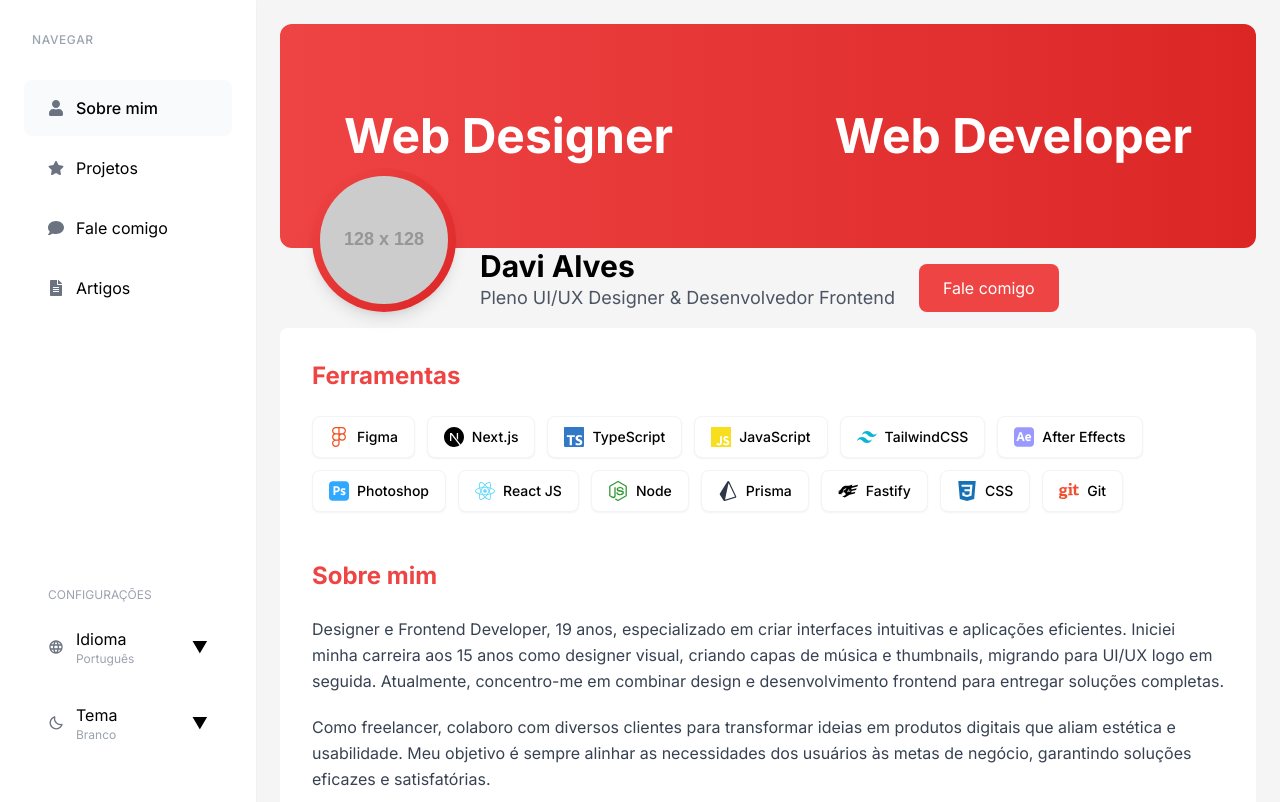
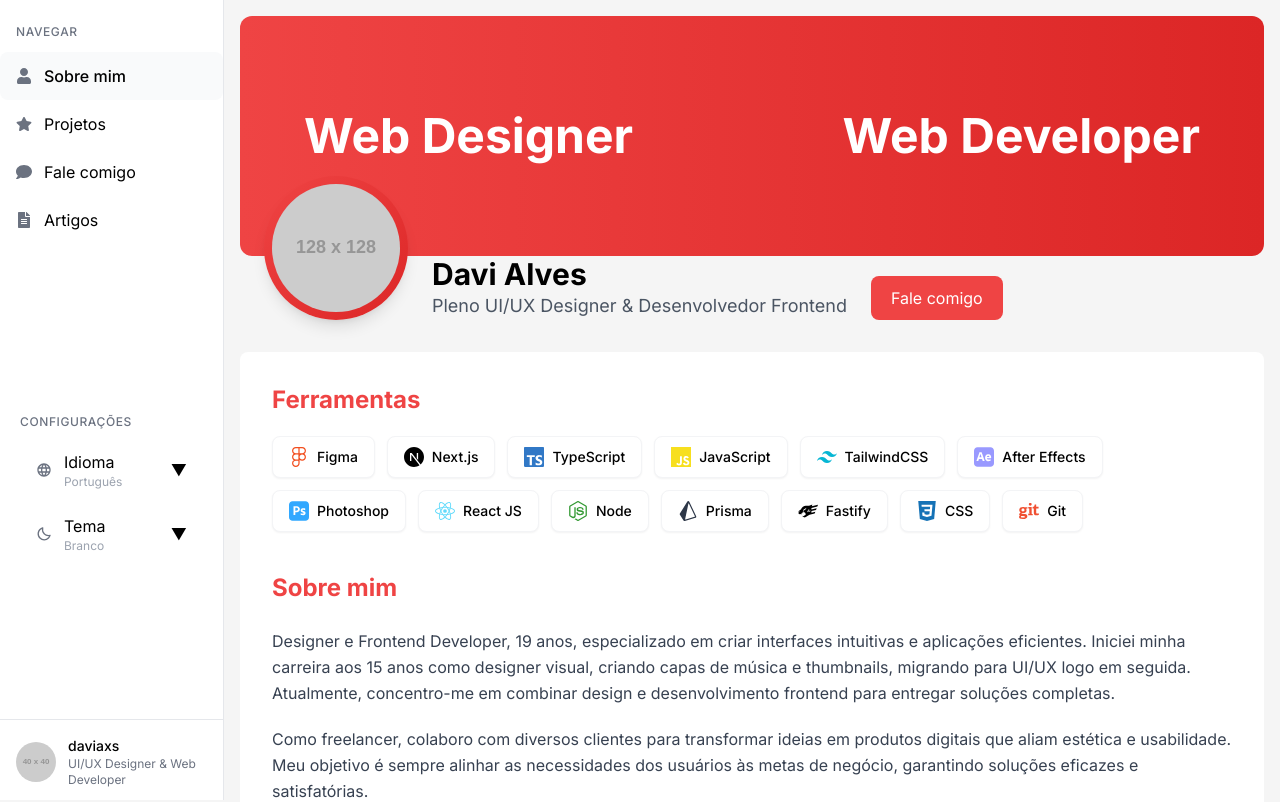
Before and after one commit to BrunoRbt/portifolio, a React (Create React App) app in the folder meu-portfolio/: page / in a window 1280 px wide. Shown: the top 802 px of the page. Built offline with nearby package versions, Linux system fonts and the light colour scheme.

Commit message:
melhorias

```diff
--- a/meu-portfolio/src/App.tsx
+++ b/meu-portfolio/src/App.tsx
@@ -36,16 +36,15 @@
   };
 
   return (
-    <div className="min-h-screen bg-background py-0">
-      <div className="max-w-[1440px] mx-auto">
-        <div className="grid grid-cols-1 lg:grid-cols-5 min-h-screen">
+    <div className="flex flex-row min-h-screen">
       {/* Sidebar */}
-          <div className="lg:col-span-1 p-6 bg-white shadow-sm">
+      <div className="w-56 fixed left-0 top-0 bottom-0 bg-white border-r border-gray-200 overflow-y-auto">
         <Sidebar activeItem={activeItem} setActiveItem={setActiveItem} />
       </div>
 
       {/* Main Content */}
-          <div className="lg:col-span-4 p-6">
+      <div className="ml-56 flex-1 bg-background min-h-screen">
+        <div className="max-w-full p-4">
           <Header name={profileData.name} title={profileData.title} />
 
           <div className="mt-20 bg-white rounded-lg p-8">
@@ -56,7 +55,6 @@
         </div>
       </div>
     </div>
-    </div>
   );
 };
 
--- a/meu-portfolio/src/components/header/Header.tsx
+++ b/meu-portfolio/src/components/header/Header.tsx
@@ -8,15 +8,15 @@
 
 const Header: React.FC<HeaderProps> = ({ name, title }) => {
   return (
-    <div className="w-full relative mb-20">
-      <div className="h-56 bg-gradient-to-r from-red-500 to-red-600 rounded-xl overflow-hidden relative">
-        <div className="absolute inset-0 flex justify-between items-center px-16 text-white">
-          <h2 className="text-5xl font-bold">Web Designer</h2>
-          <h2 className="text-5xl font-bold">Web Developer</h2>
+    <div className="w-full relative mb-24">
+      <div className="h-60 bg-gradient-to-r from-red-500 to-red-600 rounded-xl overflow-hidden relative">
+        <div className="absolute inset-0 flex justify-between items-center px-12 md:px-16 text-white">
+          <h2 className="text-4xl md:text-5xl font-bold">Web Designer</h2>
+          <h2 className="text-4xl md:text-5xl font-bold">Web Developer</h2>
         </div>
       </div>
 
-      <div className="absolute -bottom-16 left-8 flex gap-6 items-end">
+      <div className="absolute -bottom-16 left-6 flex gap-6 items-end">
         <div className="bg-gradient-to-br from-red-500 to-red-600 rounded-full p-2 shadow-lg">
           <img
             src="https://via.placeholder.com/128"
@@ -30,7 +30,7 @@
           <p className="text-gray-600 text-lg">{title}</p>
         </div>
 
-        <button className="ml-auto bg-red-500 hover:bg-red-600 text-white px-6 py-3 rounded-lg flex items-center gap-2 transition-colors">
+        <button className="ml-auto bg-red-500 hover:bg-red-600 text-white px-5 py-2.5 rounded-lg flex items-center gap-2 transition-colors">
           <span>Fale comigo</span>
         </button>
       </div>
--- a/meu-portfolio/src/components/sidebar/Sidebar.tsx
+++ b/meu-portfolio/src/components/sidebar/Sidebar.tsx
@@ -24,9 +24,9 @@
 
 const Sidebar: React.FC<SidebarProps> = ({ activeItem, setActiveItem }) => {
   return (
-    <div className="w-full h-full flex flex-col">
-      <div className="mb-6 px-2 py-2">
-        <h2 className="text-gray-400 text-xs uppercase font-medium tracking-wider">NAVEGAR</h2>
+    <div className="w-full h-full flex flex-col py-3">
+      <div className="px-4 py-3">
+        <h2 className="text-gray-500 text-xs uppercase font-medium tracking-wider">NAVEGAR</h2>
       </div>
 
       <div
@@ -61,8 +61,8 @@
         <span>Artigos</span>
       </div>
 
-      <div className="mt-auto mb-4">
-        <h2 className="text-gray-400 text-xs uppercase px-6 py-2">Configurações</h2>
+      <div className="mt-auto px-5 pt-4">
+        <h2 className="text-gray-500 text-xs uppercase font-medium tracking-wider mb-2">CONFIGURAÇÕES</h2>
 
         <div className="sidebar-item">
           <LanguageIcon className="text-gray-500" />
--- a/meu-portfolio/src/components/tools/Tools.tsx
+++ b/meu-portfolio/src/components/tools/Tools.tsx
@@ -47,8 +47,8 @@
   ];
 
   return (
-    <div className="mb-12">
-      <h2 className="text-2xl font-bold text-red-500 mb-6">Ferramentas</h2>
+    <div className="mb-10">
+      <h2 className="text-2xl font-bold text-red-500 mb-5">Ferramentas</h2>
       <div className="flex flex-wrap gap-3">
         {tools.map((tool, index) => (
           <div key={index} className="px-4 py-2.5 bg-white shadow-sm rounded-lg text-sm flex items-center gap-2 border border-gray-100">
--- a/meu-portfolio/src/index.css
+++ b/meu-portfolio/src/index.css
@@ -1,3 +1,19 @@
+/* src/index.css */
+@import url('https://fonts.googleapis.com/css2?family=Inter:wght@300;400;500;600;700&display=swap');
+@tailwind base;
+@tailwind components;
+@tailwind utilities;
+
+body {
+  margin: 0;
+  font-family: 'Inter', -apple-system, BlinkMacSystemFont, 'Segoe UI', 'Roboto', 'Oxygen',
+    'Ubuntu', 'Cantarell', 'Fira Sans', 'Droid Sans', 'Helvetica Neue',
+    sans-serif;
+  -webkit-font-smoothing: antialiased;
+  -moz-osx-font-smoothing: grayscale;
+  background-color: #f5f5f5;
+}
+
 /* src/index.css */
 @import url('https://fonts.googleapis.com/css2?family=Inter:wght@300;400;500;600;700&display=swap');
 @tailwind base;
@@ -15,7 +31,7 @@
 }
 
 .sidebar-item {
-  @apply flex items-center gap-3 px-6 py-4 hover:bg-gray-100 rounded-lg transition-all duration-200 cursor-pointer mb-1;
+  @apply flex items-center gap-3 px-4 py-3 hover:bg-gray-100 rounded-lg transition-all duration-200 cursor-pointer;
 }
 
 .sidebar-item.active {
@@ -29,3 +45,11 @@
 .contact-item {
   @apply flex items-center gap-2 mb-4;
 }
+
+.tool-item {
+  @apply flex items-center gap-2 px-4 py-2 bg-white rounded-lg text-sm hover:shadow-md transition-all duration-200;
+}
+
+.contact-item {
+  @apply flex items-center gap-2 mb-4;
+}
```
Lines whose indentation alone changed are shown as unchanged.
